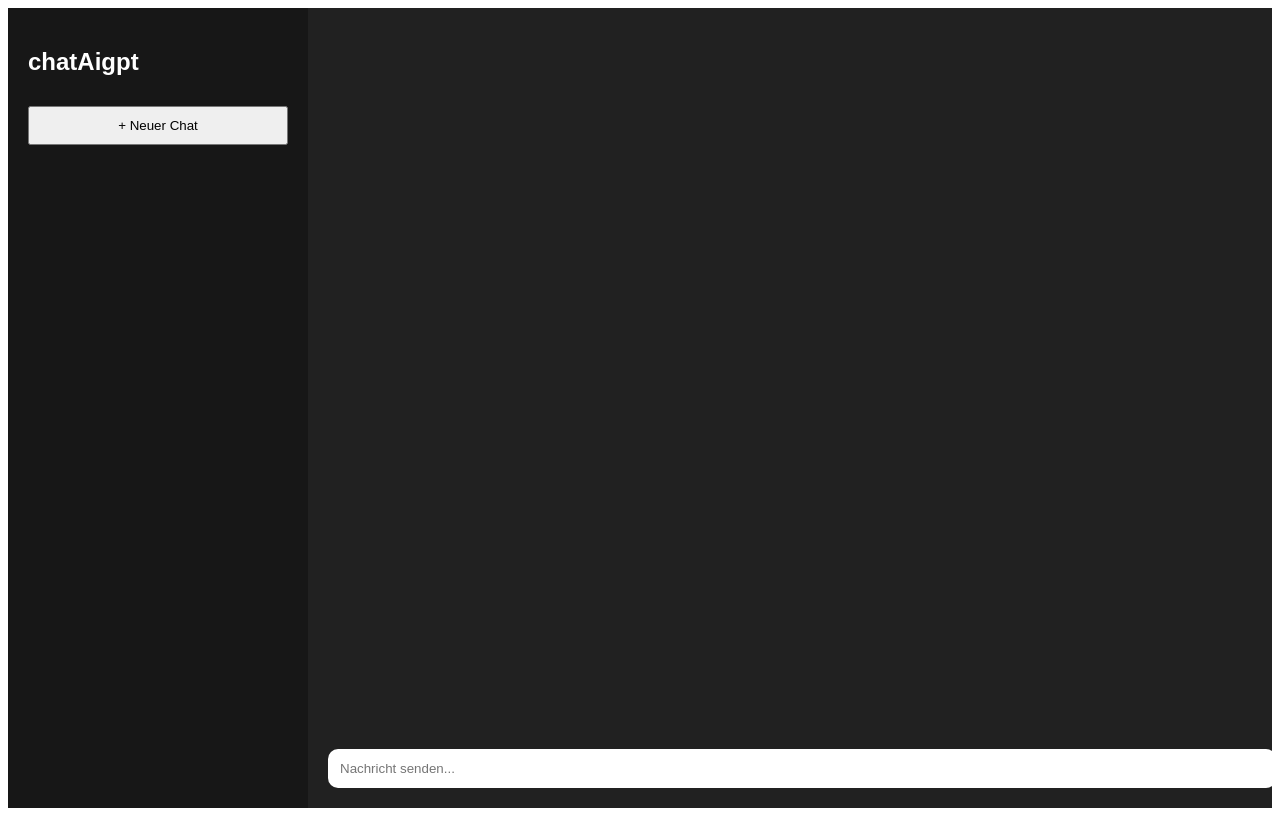
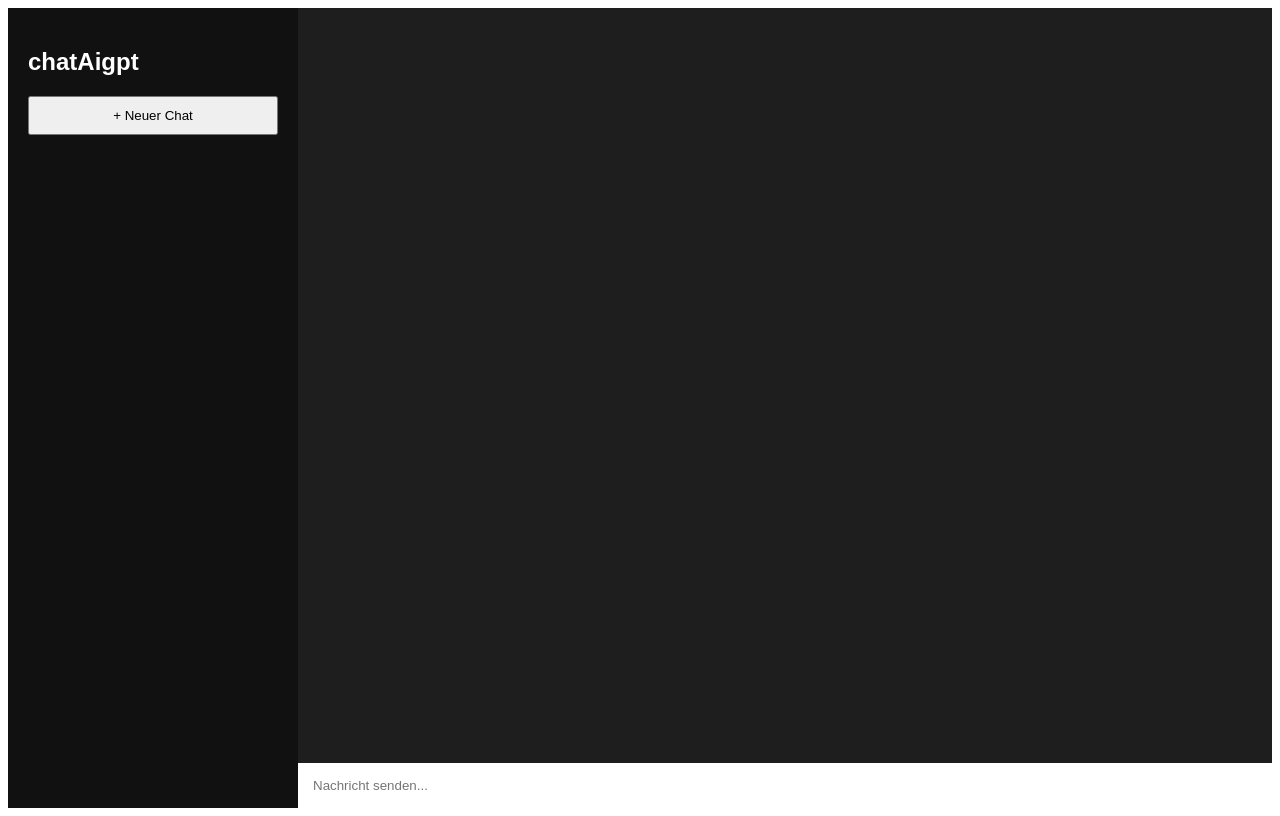
Before and after one commit to mikaael7428/chataigpt, a React (Vite) app: page / in a window 1280 px wide. Built offline with nearby package versions, Linux system fonts and the light colour scheme.

Commit message:
Update App.jsx

```diff
--- a/src/App.jsx
+++ b/src/App.jsx
@@ -1,62 +1,62 @@
-import React, { useState } from "react";
+import { useState } from "react";
 
 export default function App() {
+
   const [messages, setMessages] = useState([]);
-  const [input, setInput] = useState("");
 
-  function sendMessage() {
-    if (!input.trim()) return;
+  async function sendMessage(text) {
+
+    const newMessages = [...messages, { role: "user", text }];
+    setMessages(newMessages);
+
+    const res = await fetch("/api/chat", {
+      method: "POST",
+      headers: {
+        "Content-Type": "application/json"
+      },
+      body: JSON.stringify({ message: text })
+    });
+
+    const data = await res.json();
 
     setMessages([
-      ...messages,
-      { role: "user", text: input },
-      { role: "ai", text: "Demo Antwort: " + input }
+      ...newMessages,
+      { role: "assistant", text: data.reply }
     ]);
-
-    setInput("");
   }
 
   return (
-    <div style={{ display: "flex", height: "100vh", background: "#212121", color: "white", fontFamily: "Arial" }}>
+    <div style={{ display: "flex", height: "100vh", fontFamily: "Arial" }}>
 
-      <div style={{ width: "260px", background: "#171717", padding: "20px" }}>
+      {/* Sidebar */}
+      <div style={{ width: 250, background: "#111", color: "white", padding: 20 }}>
         <h2>chatAigpt</h2>
-        <button style={{ width: "100%", padding: "10px", marginTop: "10px" }}>
+        <button style={{ width: "100%", padding: 10 }}>
           + Neuer Chat
         </button>
       </div>
 
-      <div style={{ flex: 1, display: "flex", flexDirection: "column" }}>
+      {/* Chat Bereich */}
+      <div style={{ flex: 1, background: "#1e1e1e", color: "white", display: "flex", flexDirection: "column" }}>
 
-        <div style={{ flex: 1, padding: "20px", overflow: "auto" }}>
+        <div style={{ flex: 1, padding: 20 }}>
           {messages.map((m, i) => (
-            <div key={i} style={{ marginBottom: "15px", textAlign: m.role === "user" ? "right" : "left" }}>
-              <div style={{
-                display: "inline-block",
-                background: m.role === "user" ? "#303030" : "#2a2a2a",
-                padding: "10px 15px",
-                borderRadius: "10px"
-              }}>
-                {m.text}
-              </div>
+            <div key={i} style={{ marginBottom: 10 }}>
+              <b>{m.role === "user" ? "Du" : "AI"}:</b> {m.text}
             </div>
           ))}
         </div>
 
-        <div style={{ padding: "20px" }}>
-          <input
-            value={input}
-            onChange={(e) => setInput(e.target.value)}
-            onKeyDown={(e) => e.key === "Enter" && sendMessage()}
-            placeholder="Nachricht senden..."
-            style={{
-              width: "100%",
-              padding: "12px",
-              borderRadius: "10px",
-              border: "none"
-            }}
-          />
-        </div>
+        <input
+          placeholder="Nachricht senden..."
+          style={{ padding: 15, border: "none" }}
+          onKeyDown={(e) => {
+            if (e.key === "Enter") {
+              sendMessage(e.target.value);
+              e.target.value = "";
+            }
+          }}
+        />
 
       </div>
     </div>
```
